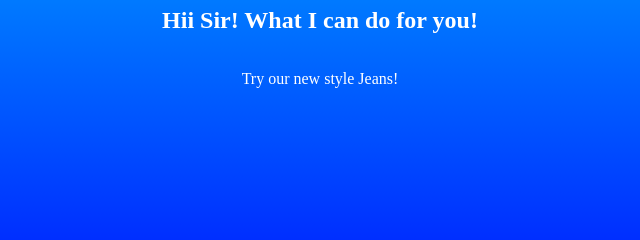
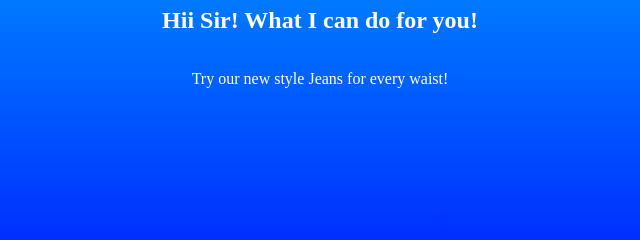
Before and after one commit to iAmBeastSlayer/git2, a plain HTML site: page index.html in a window 1280 px wide. Shown: the part 427-667 px from the top of the page, 320-960 px from the left. Drawn offline with Linux system fonts and the light colour scheme.

Commit message:
Version 4

```diff
--- a/index.html
+++ b/index.html
@@ -10,6 +10,6 @@
     <h1>Rizwan Ahmed</h1>
     <p>Lorem ipsum dolor sit amet, consectetur adipisicing elit. Voluptate, eligendi!</p>
     <h2>Hii Sir! What I can do for you!</h2>
-    <p>Try our new style Jeans!</p>
+    <p>Try our new style Jeans for every waist!</p>
 </body>
 </html>
```
